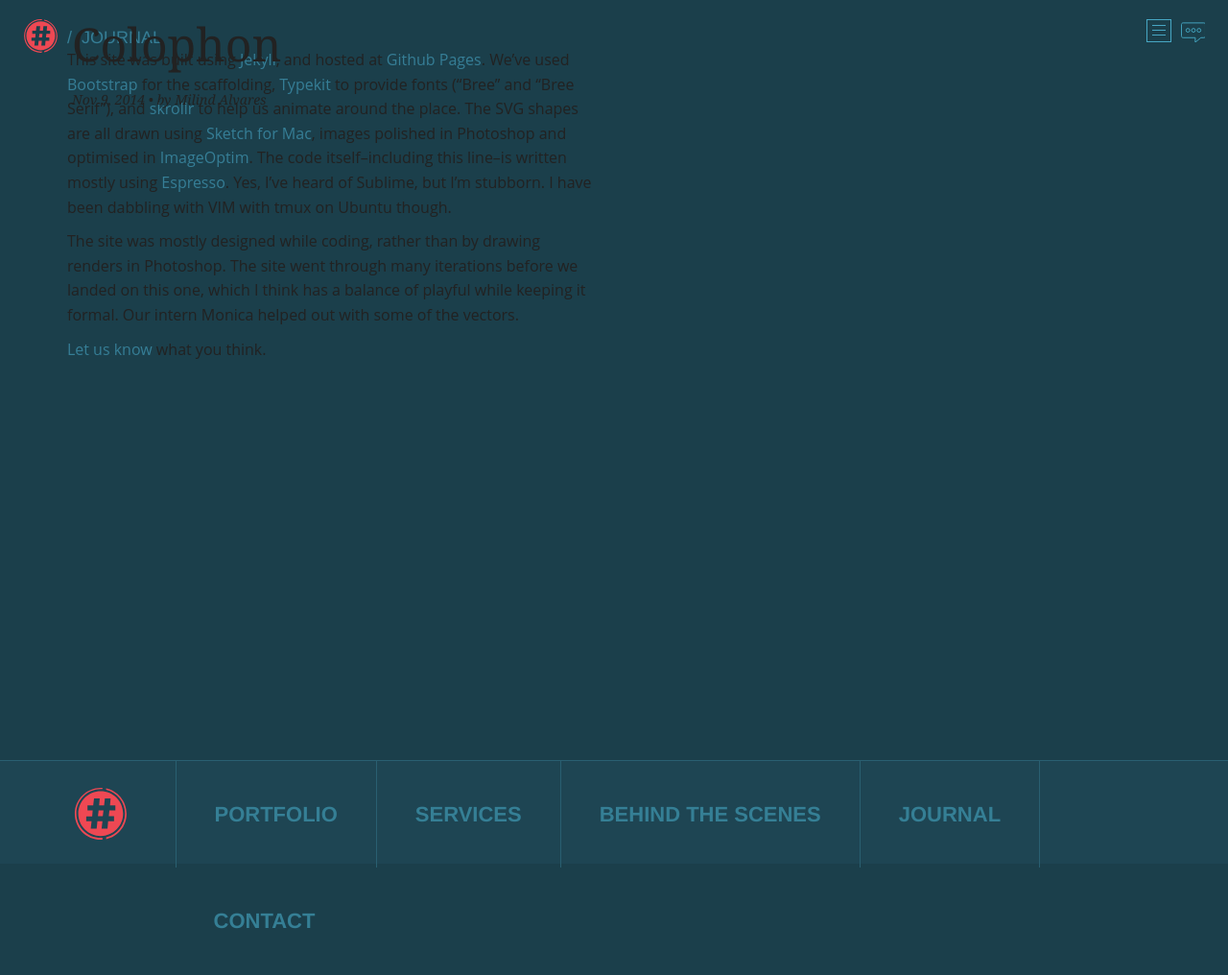
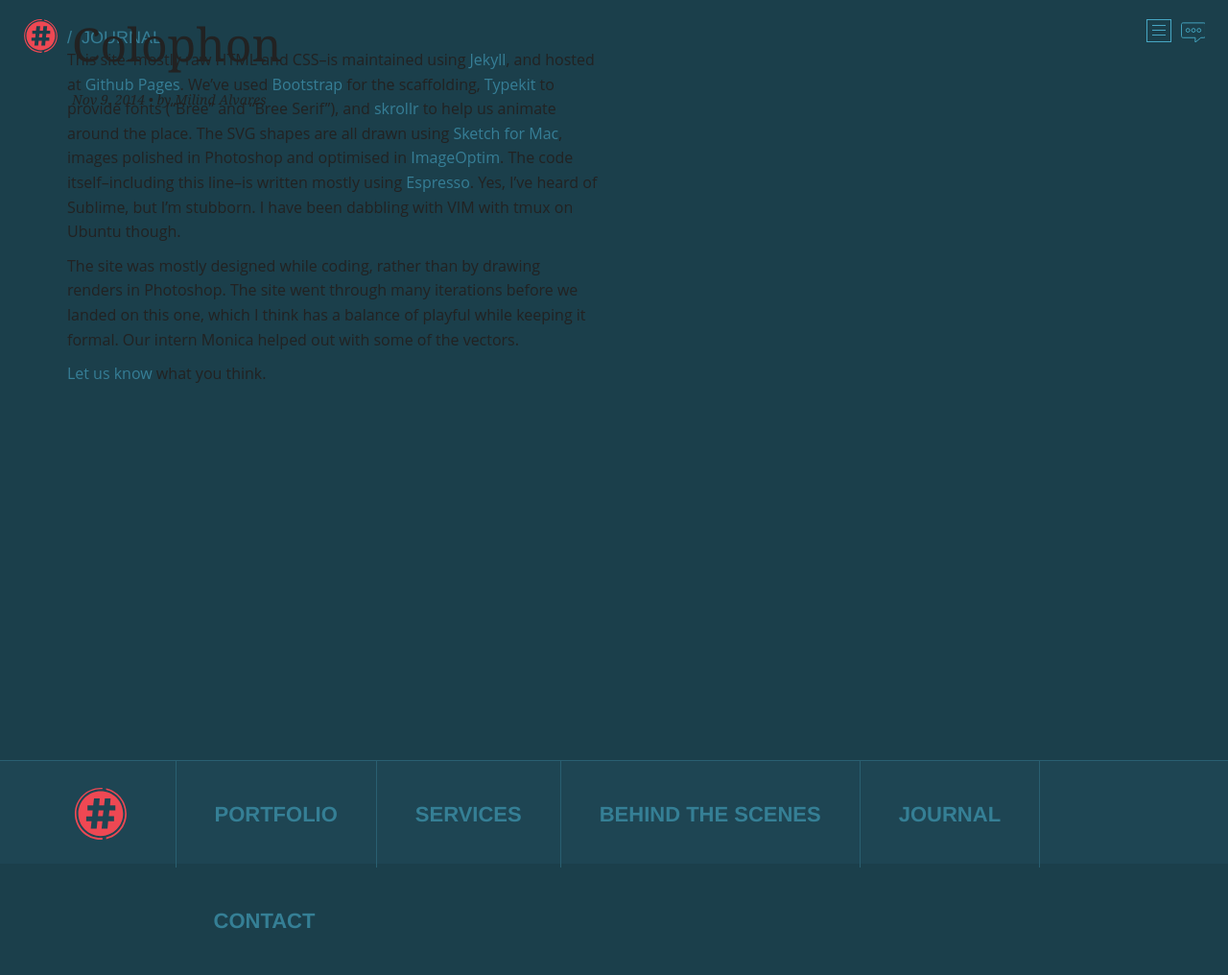
Before and after one commit to HashCookies/hashcookies.github.io, a Jekyll site: the page built from _posts/2014-11-09-colophon.markdown, in a window 1280 px wide. Shown: the whole page at 96% size. Built offline with Jekyll 4.4.1, drawn with Linux system fonts in a browser that asks for light colours; nearby versions of some CDN libraries.

Commit message:
General fixes

```diff
--- a/_posts/2014-11-09-colophon.markdown
+++ b/_posts/2014-11-09-colophon.markdown
@@ -5,7 +5,7 @@
 author: "Milind Alvares"
 ---
 
-This site was built using [Jekyll](http://jekyllrb.com), and hosted at [Github Pages](http://https://pages.github.com). We've used [Bootstrap](http://http://getbootstrap.com) for the scaffolding, [Typekit](http://https://typekit.com) to provide fonts ("Bree" and "Bree Serif"), and [skrollr](http://prinzhorn.github.io/skrollr/) to help us animate around the place. The SVG shapes are all drawn using [Sketch for Mac](http://bohemiancoding.com/sketch/), images polished in Photoshop and optimised in [ImageOptim](http://https://imageoptim.com). The code itself--including this line--is written mostly using [Espresso](http://macrabbit.com/espresso/). Yes, I've heard of Sublime, but I'm stubborn. I have been dabbling with VIM with tmux on Ubuntu though.
+This site--mostly raw HTML and CSS--is maintained using [Jekyll](http://jekyllrb.com), and hosted at [Github Pages](http://https://pages.github.com). We've used [Bootstrap](http://http://getbootstrap.com) for the scaffolding, [Typekit](http://https://typekit.com) to provide fonts ("Bree" and "Bree Serif"), and [skrollr](http://prinzhorn.github.io/skrollr/) to help us animate around the place. The SVG shapes are all drawn using [Sketch for Mac](http://bohemiancoding.com/sketch/), images polished in Photoshop and optimised in [ImageOptim](http://https://imageoptim.com). The code itself--including this line--is written mostly using [Espresso](http://macrabbit.com/espresso/). Yes, I've heard of Sublime, but I'm stubborn. I have been dabbling with VIM with tmux on Ubuntu though.
 
 The site was mostly designed while coding, rather than by drawing renders in Photoshop. The site went through many iterations before we landed on this one, which I think has a balance of playful while keeping it formal. Our intern Monica helped out with some of the vectors.
 
```
